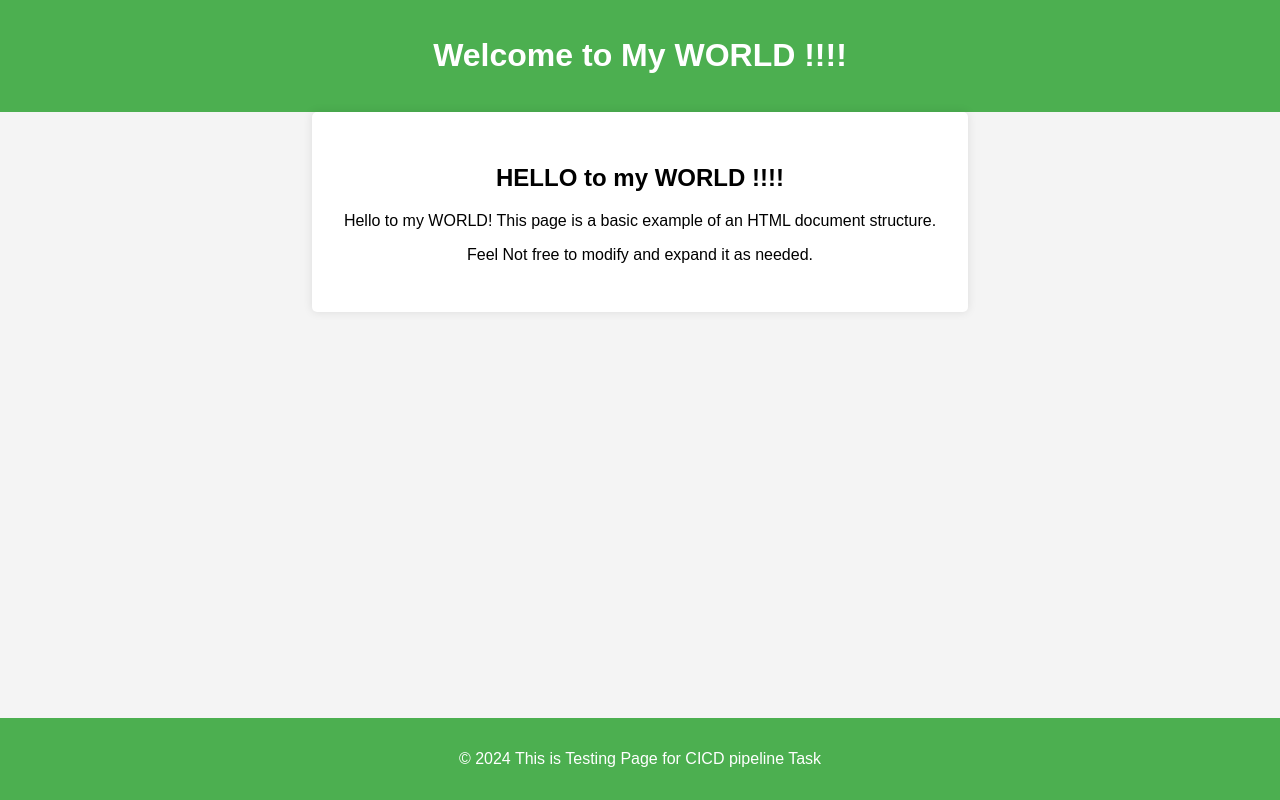
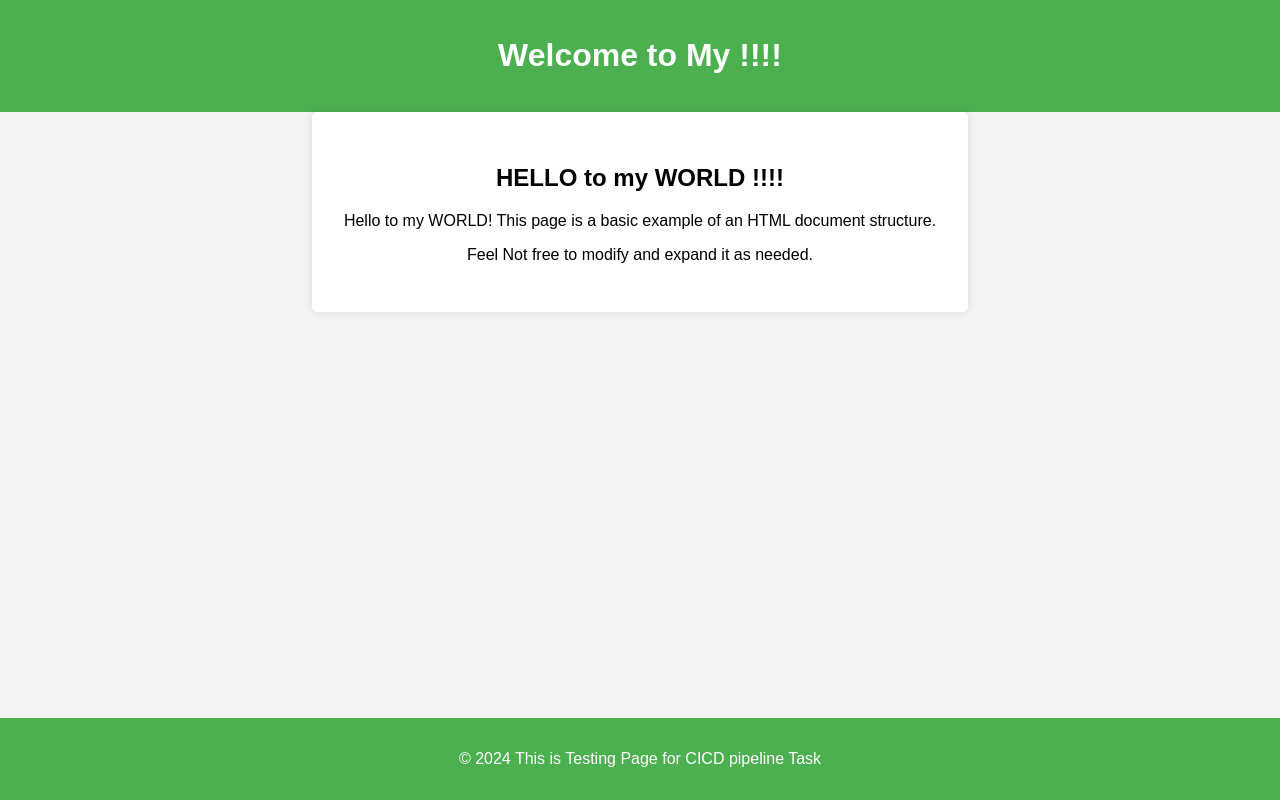
Before and after one commit to mmaazkhan/Test-cicd-Repo, a website: page index.html in a window 1280 px wide. Drawn offline with Linux system fonts and the light colour scheme.

Commit message:
Updating index.html

```diff
--- a/index.html
+++ b/index.html
@@ -42,7 +42,7 @@
 </head>
 <body>
     <header>
-        <h1>Welcome to My WORLD !!!!</h1>
+        <h1>Welcome to My  !!!!</h1>
     </header>
     <main>
         <h2>HELLO to my WORLD !!!! </h2>
```
